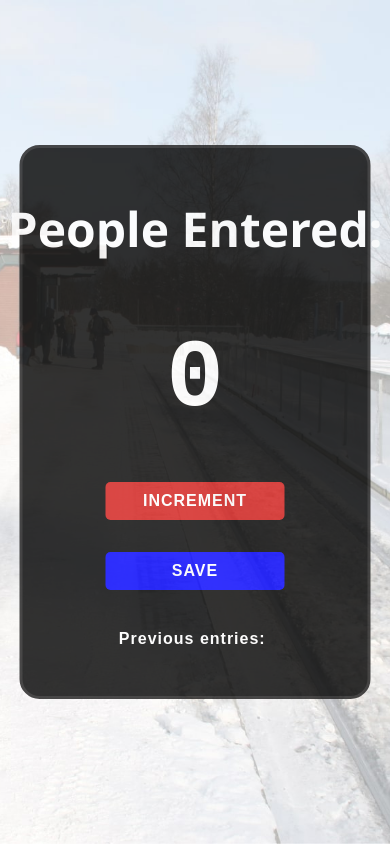
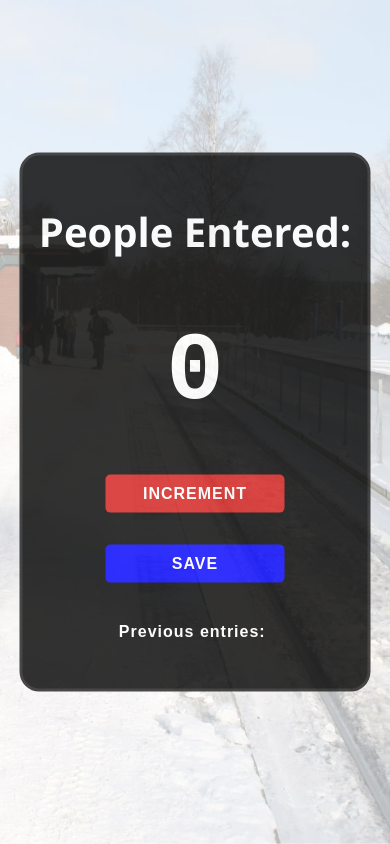
Before and after one commit to i-m-vmsarange/passenger-counter-app, a plain HTML site: page index.html in a window 390 px wide. Drawn offline with Linux system fonts and the light colour scheme.

Commit message:
added font size for h1 for mobile layout

```diff
--- a/index.css
+++ b/index.css
@@ -94,6 +94,8 @@
     width: 80%;
   }
   h1 {
+    font-size: 2.5rem;
     white-space: nowrap;
+    text-align: center;
   }
 }
```
